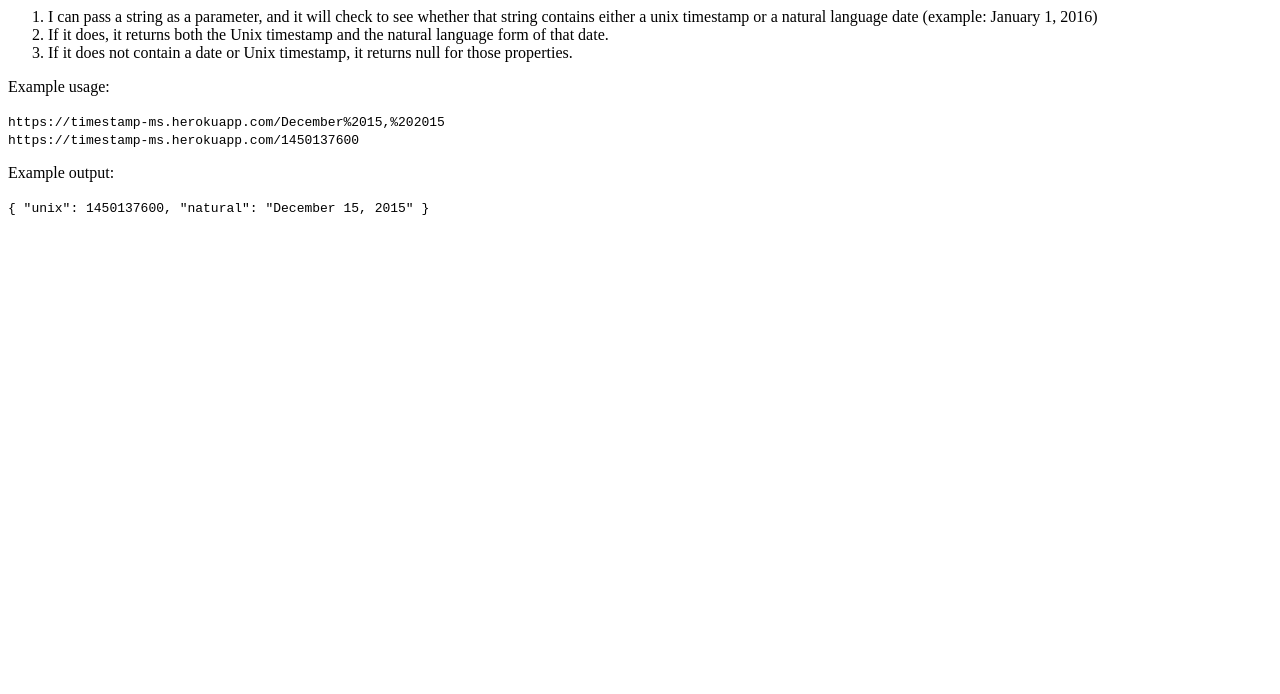
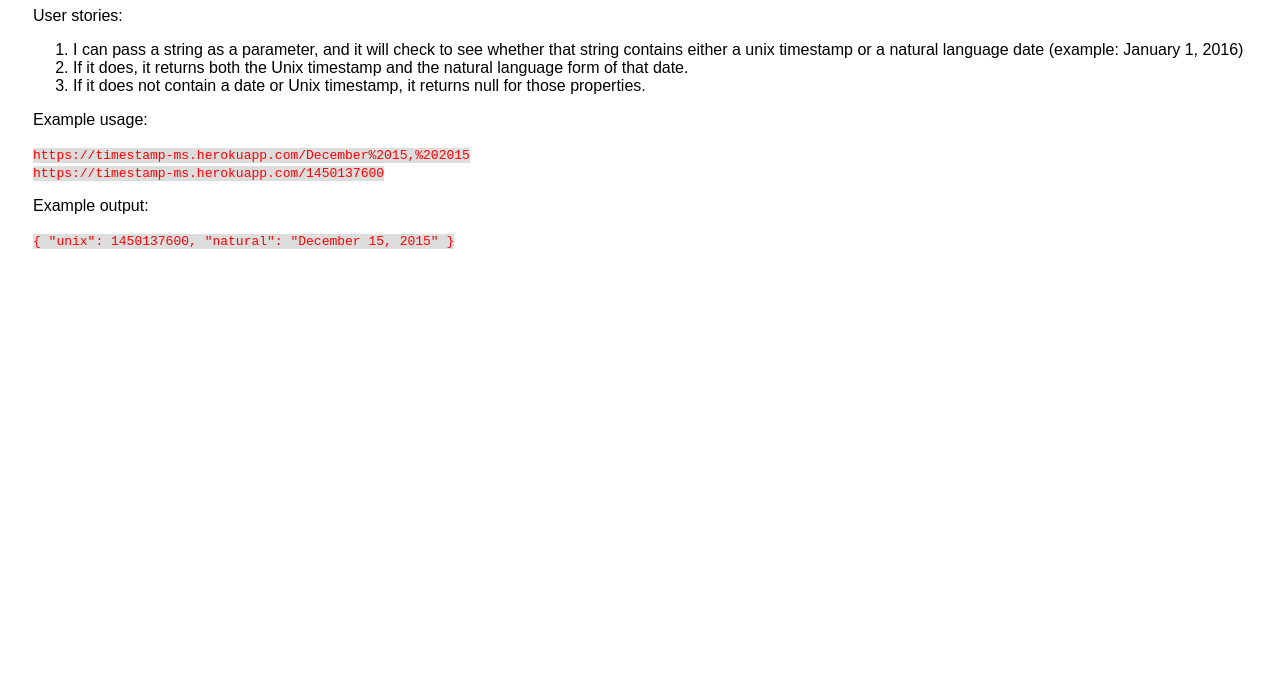
Before and after one commit to db001/timestamp, a website: page public/index.html in a window 1280 px wide. Shown: the part 106-800 px from the top of the page. Drawn offline with Linux system fonts and the light colour scheme; files that its build step writes are made by us from their sources.

Commit message:
Link to CSS added

```diff
--- a/public/index.html
+++ b/public/index.html
@@ -1,10 +1,15 @@
 <!DOCTYPE html>
 <html>
+
 <head>
+
+    <link rel="stylesheet" type="text/css" href="public/styles.css">
+
     <title>
         Timestamp Microservice
     </title>
 </head>
+
 <body>
     <h1>FCC Timestamp Microservice</h1>
     <p>User stories:</p>
@@ -14,9 +19,11 @@
         <li>If it does not contain a date or Unix timestamp, it returns null for those properties.</li>
     </ol>
     <p>Example usage:</p>
-        <code>https://timestamp-ms.herokuapp.com/December%2015,%202015</code><br>
+    <code>https://timestamp-ms.herokuapp.com/December%2015,%202015</code>
+    <br>
     <code>https://timestamp-ms.herokuapp.com/1450137600</code>
     <p>Example output:</p>
     <code>{ "unix": 1450137600, "natural": "December 15, 2015" }</code>
 </body>
+
 </html>
```
Lines whose indentation alone changed are shown as unchanged.
